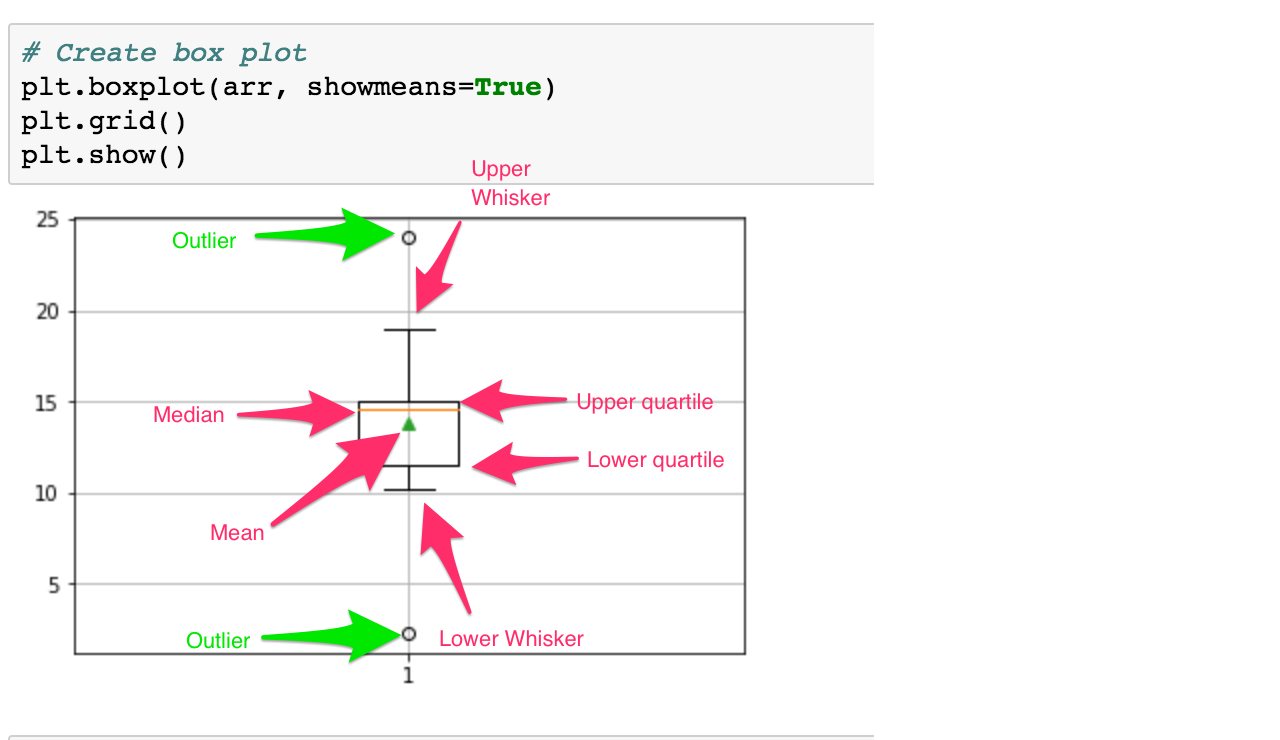
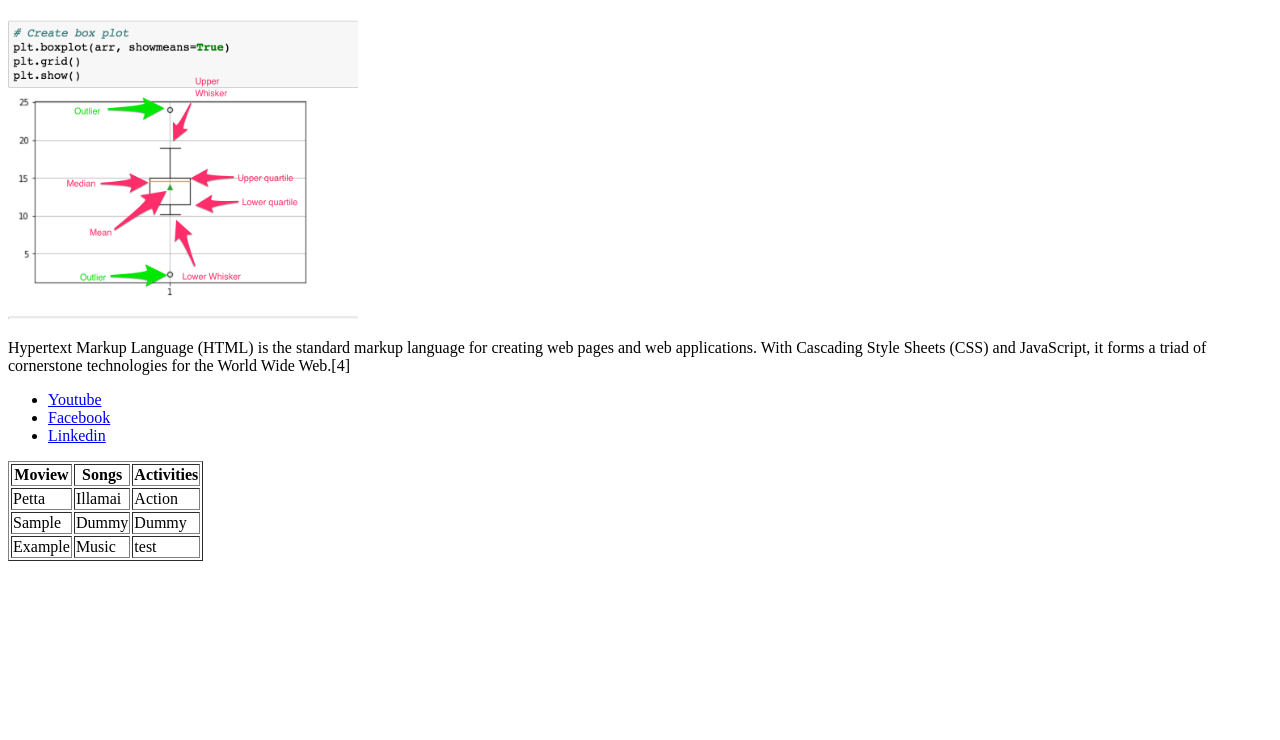
Before and after one commit to premganesh22/premganesh22.github.io, a plain HTML site: page index.html in a window 1280 px wide. Shown: the part 61-801 px from the top of the page. Drawn offline with Linux system fonts and the light colour scheme.

Commit message:
first commit

```diff
--- a/index.html
+++ b/index.html
@@ -8,16 +8,16 @@
 
 <body>
 	<h1>Prem Ganesh Elango</h1>
-	<img src="bp.png"/>
-	<p>This is a paragraph</p>
+	<img src="bp.png" width="350" height="300"/>
+	<p>Hypertext Markup Language (HTML) is the standard markup language for creating web pages and web applications. With Cascading Style Sheets (CSS) and JavaScript, it forms a triad of cornerstone technologies for the World Wide Web.[4]</p>
 	<ul>
 		<li><a href="https://www.youtube.com/">Youtube</a></li>
 		<li><a href="https://www.facebook.com/">Facebook</a></li>
-		<li><a href="https://www.behindwoods.com/">Facebook</a></li>
+		<li><a href="https://www.linkedin.com/">Linkedin</a></li>
 
 	</ul>
 
-	<table>
+	<table border="1">
 	<tr>
 		<th>Moview</th>
 		<th>Songs</th>
@@ -28,8 +28,16 @@
 		<td>Illamai</td>
 		<td>Action</td>
 	</tr>
-
-
+	<tr>
+		<td>Sample</td>
+		<td>Dummy</td>
+		<td>Dummy</td>
+	</tr>
+	<tr>
+		<td>Example</td>
+		<td>Music</td>
+		<td>test</td>
+	</tr>
 	</table>
 </body>
 
```
